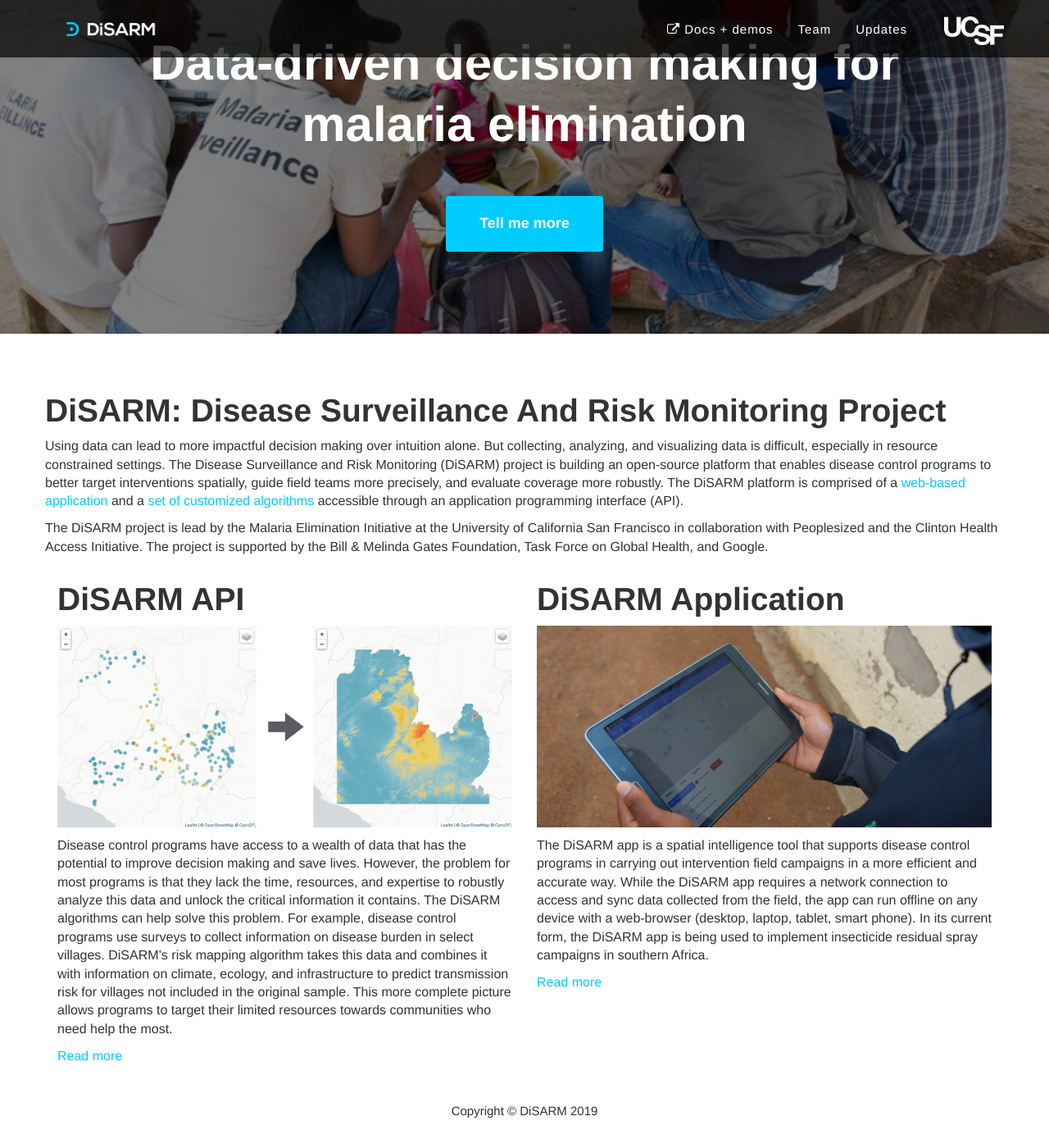
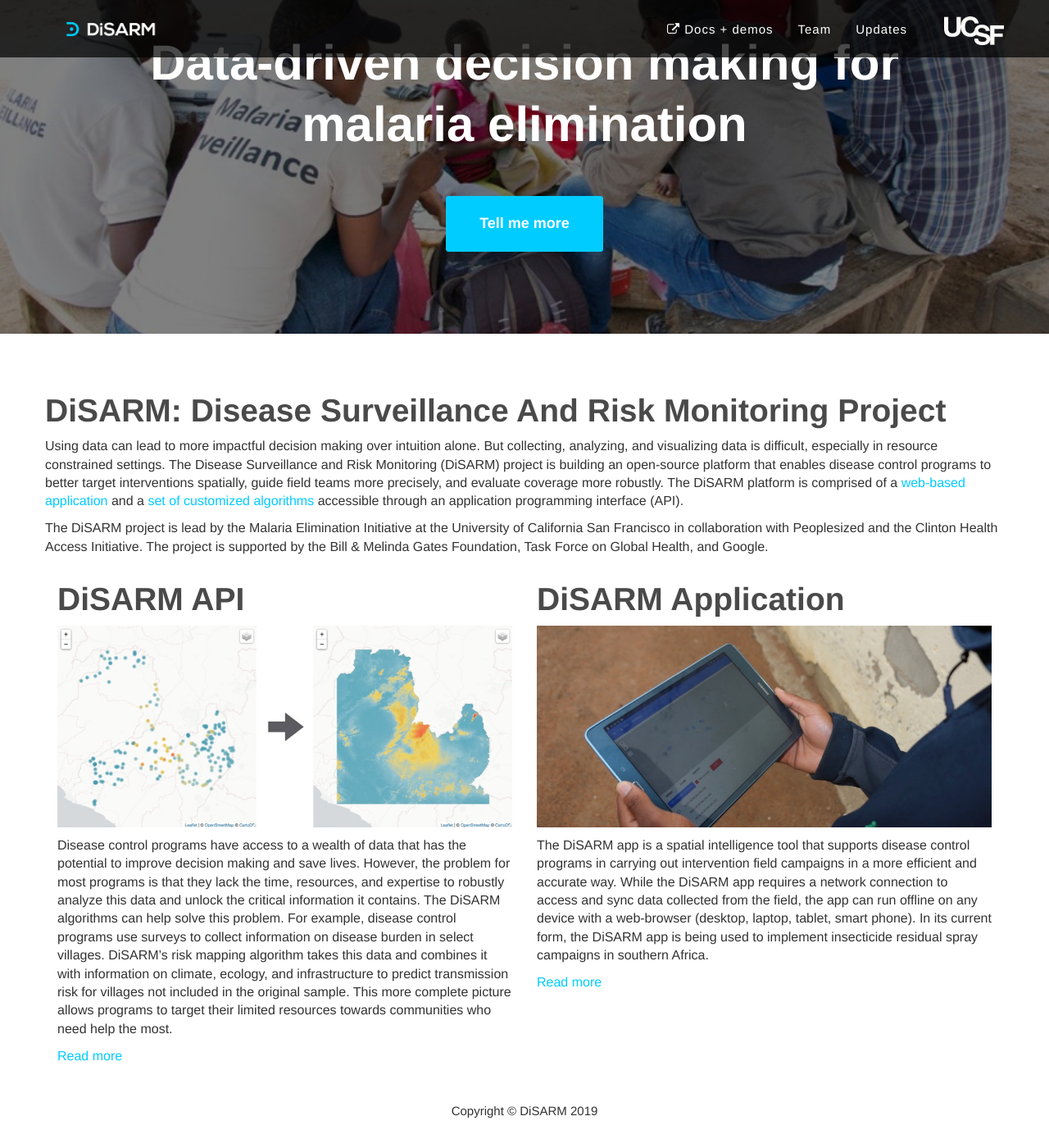
Before and after one commit to disarm-platform/disarm-website, a Jekyll site: the page built from index.html, in a window 1280 px wide and 1400 px high, scrolled down 161 px. Shown: the whole window at 82% size. Built offline with Jekyll 4.4.1, drawn with Linux system fonts in a browser that asks for light colours; some web fonts are replaced.

Commit message:
header colour

```diff
--- a/_data/template.yml
+++ b/_data/template.yml
@@ -4,6 +4,7 @@
   secondary: 00a8ff
   secondary-dark: 333
   muted: 777
+  header: 4a4a4a
 
 # Font Families
 font:
--- a/_includes/css/agency.css
+++ b/_includes/css/agency.css
@@ -55,6 +55,7 @@
     /* text-transform: uppercase; */
     font-family: {{ site.data.template.font.primary }};
     font-weight: 700;
+    color: #{{ site.data.template.color.header }};
 }
 
 .img-centered {
```
